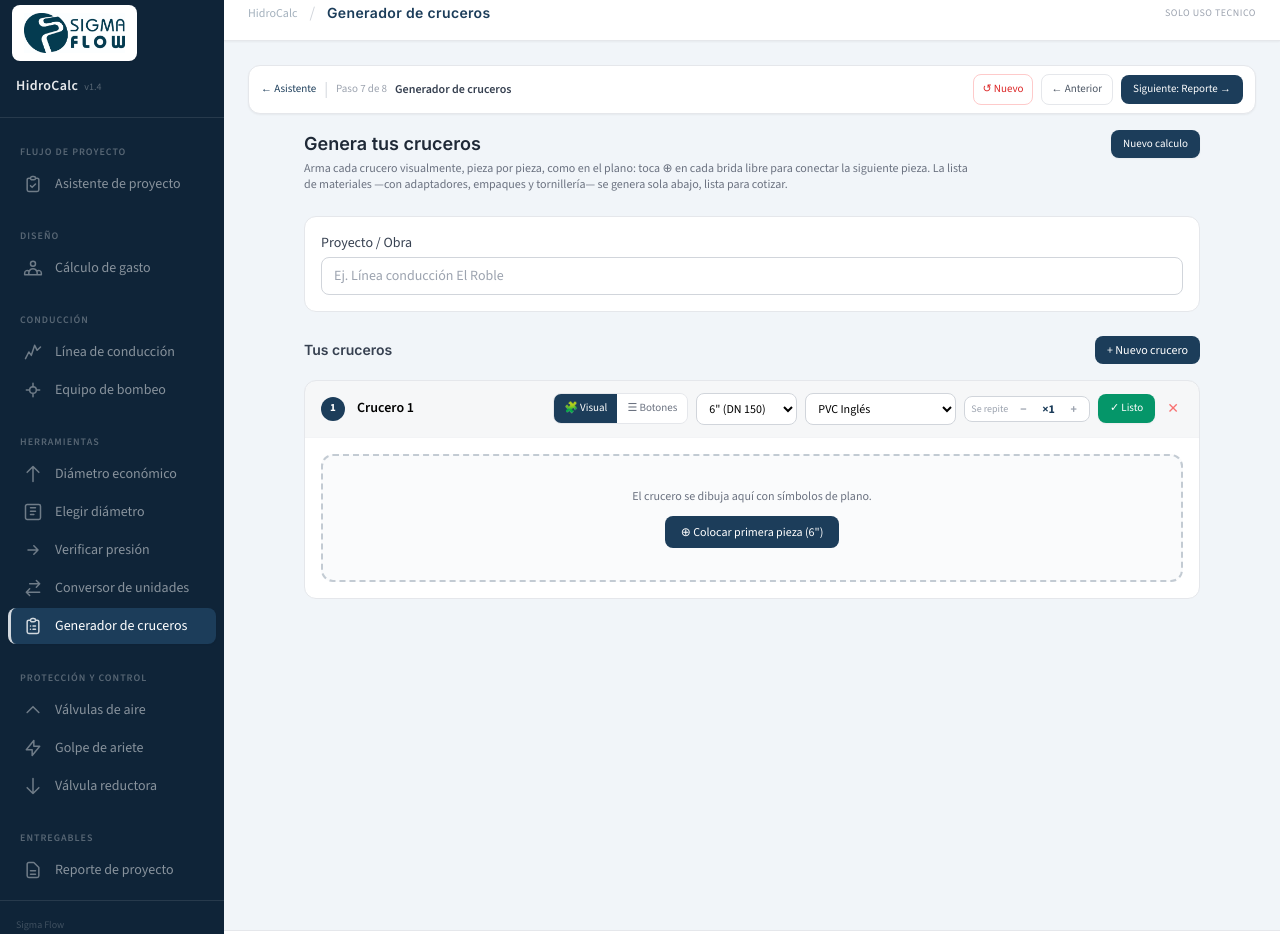
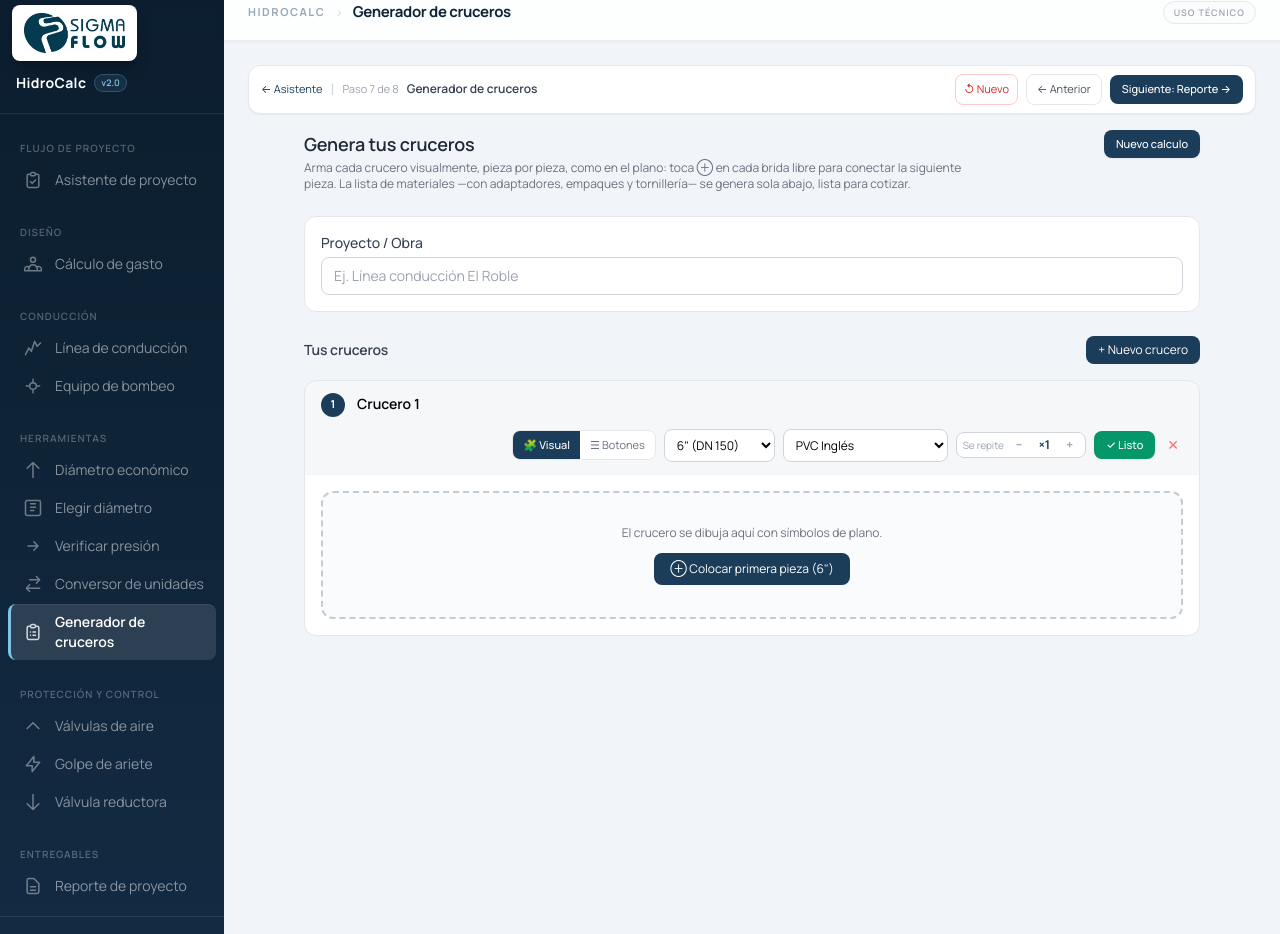
Before and after one commit to simexco/hidrocalc, a Next.js app: page /despiece in a window 1280 px wide. Shown: the part 15-949 px from the top of the page. Built offline with nearby package versions, Linux system fonts and the light colour scheme.

Commit message:
Diseno v2.0 fase 1: tipografia Manrope + JetBrains Mono (SKUs), numeros tabulares, scrollbars y seleccion de marca, sidebar con gradiente y acento cian, header con blur, copyright SHI de Mexico, version unificada v2.0

```diff
--- a/src/app/globals.css
+++ b/src/app/globals.css
@@ -1,17 +1,47 @@
-@import url('https://fonts.googleapis.com/css2?family=Inter:wght@300;400;500;600;700;800&family=Source+Sans+3:wght@300;400;500;600;700&display=swap');
+@import url('https://fonts.googleapis.com/css2?family=Manrope:wght@300;400;500;600;700;800&family=JetBrains+Mono:wght@400;500;600&display=swap');
 
 @tailwind base;
 @tailwind components;
 @tailwind utilities;
 
 body {
-  font-family: 'Source Sans 3', 'Inter', system-ui, sans-serif;
+  font-family: 'Manrope', 'Inter', system-ui, -apple-system, sans-serif;
   -webkit-font-smoothing: antialiased;
   -moz-osx-font-smoothing: grayscale;
+  text-rendering: optimizeLegibility;
 }
 
 h1, h2, h3, h4, h5, h6 {
-  font-family: 'Inter', 'Source Sans 3', system-ui, sans-serif;
+  font-family: 'Manrope', system-ui, sans-serif;
+  letter-spacing: -0.01em;
+}
+
+/* Números tabulares en tablas y resultados: columnas perfectamente alineadas */
+table, .tabular {
+  font-variant-numeric: tabular-nums;
+}
+
+/* SKUs y código con monoespaciada profesional */
+code, pre, .font-mono {
+  font-family: 'JetBrains Mono', ui-monospace, 'Cascadia Code', monospace;
+}
+
+/* Selección de texto con la marca */
+::selection {
+  background: #1C3D5A;
+  color: #fff;
+}
+
+/* Scrollbars finos y discretos */
+::-webkit-scrollbar { width: 10px; height: 10px; }
+::-webkit-scrollbar-track { background: transparent; }
+::-webkit-scrollbar-thumb { background: #c3ccd8; border-radius: 8px; border: 2px solid #f1f5f9; }
+::-webkit-scrollbar-thumb:hover { background: #9fb0c2; }
+
+/* Foco accesible con la marca */
+:focus-visible {
+  outline: 2px solid #1C3D5A;
+  outline-offset: 2px;
 }
 
 @media print {
--- a/src/app/page.tsx
+++ b/src/app/page.tsx
@@ -95,7 +95,7 @@ export default function Home() {
       <div className="w-full border-b border-white/10 px-6 py-3">
         <div className="max-w-6xl mx-auto flex items-center justify-between">
           <span className="text-white/40 text-xs tracking-widest uppercase font-medium">Herramienta de Ingeniería</span>
-          <span className="text-white/30 text-xs">v1.3</span>
+          <span className="text-white/30 text-xs">v2.0</span>
         </div>
       </div>
 
--- a/src/components/layout/HidroCalcFooter.tsx
+++ b/src/components/layout/HidroCalcFooter.tsx
@@ -6,12 +6,12 @@ export function HidroCalcFooter() {
   return (
     <footer className="bg-white border-t border-gray-200" style={{ height: 36 }}>
       <div className="h-full flex items-center justify-center text-[11px] text-gray-400 gap-2 tracking-wide">
-        <span className="font-medium text-[#1C3D5A]/50">HidroCalc</span>
+        <span className="font-semibold text-[#1C3D5A]/50">HidroCalc</span>
         <span>&middot;</span>
-        <span>Sigma Flow</span>
+        <span>v2.0</span>
         <span>&middot;</span>
-        <span>v1.3</span>
-        <span>&middot;</span>
+        <span className="hidden sm:inline">© 2026 S.H.I. de México — Todos los derechos reservados</span>
+        <span className="hidden sm:inline">&middot;</span>
         <GlossaryButton />
       </div>
     </footer>
--- a/src/components/layout/HidroCalcHeader.tsx
+++ b/src/components/layout/HidroCalcHeader.tsx
@@ -99,22 +99,22 @@ export function HidroCalcHeader() {
   const help = Object.entries(moduleHelp).find(([path]) => pathname.startsWith(path))?.[1];
 
   return (
-    <header className="bg-white border-b border-gray-200 shadow-sm" style={{ height: 56 }}>
+    <header className="bg-white/85 backdrop-blur-md border-b border-gray-200/80 shadow-[0_1px_3px_rgba(15,36,56,0.05)]" style={{ height: 56 }}>
       <div className="h-full px-6 flex items-center justify-between">
-        <div className="flex items-center gap-3">
-          <Link href="/" className="text-xs text-[#1C3D5A]/40 hover:text-[#1C3D5A] transition-colors font-medium">
+        <div className="flex items-center gap-2.5">
+          <Link href="/" className="text-[11px] font-bold text-[#1C3D5A]/45 hover:text-[#1C3D5A] transition-colors tracking-[0.14em] uppercase">
             HidroCalc
           </Link>
           {moduleName && (
             <>
-              <span className="text-gray-300">/</span>
-              <h1 className="text-sm font-semibold text-[#1C3D5A] tracking-wide">{moduleName}</h1>
+              <span className="text-gray-300 text-xs">›</span>
+              <h1 className="text-[15px] font-bold text-[#0F2438] dark:text-white tracking-tight">{moduleName}</h1>
             </>
           )}
         </div>
         <div className="flex items-center gap-3">
           {help && <HelpButton moduleTitle={help.title} sections={help.sections} />}
-          <span className="text-[10px] text-gray-400 tracking-wider uppercase font-medium hidden sm:block">Solo uso tecnico</span>
+          <span className="text-[9px] text-gray-400 tracking-[0.12em] uppercase font-semibold hidden sm:inline-block border border-gray-200 rounded-full px-2.5 py-1 bg-gray-50/60">Uso técnico</span>
         </div>
       </div>
     </header>
--- a/src/components/layout/HidroCalcSidebar.tsx
+++ b/src/components/layout/HidroCalcSidebar.tsx
@@ -78,16 +78,16 @@ export function HidroCalcSidebar() {
   const pathname = usePathname();
 
   return (
-    <aside className="w-56 bg-[#0F2438] text-white flex flex-col shrink-0 min-h-screen">
+    <aside className="w-56 bg-gradient-to-b from-[#0B1D2E] via-[#0F2438] to-[#132C44] text-white flex flex-col shrink-0 min-h-screen">
       {/* Logo */}
-      <div className="px-3 py-5 border-b border-white/10">
+      <div className="px-3 py-5 border-b border-white/[0.08]">
         <Link href="/" className="block">
           {/* eslint-disable-next-line @next/next/no-img-element */}
-          <img src="/sigmaflow-full.jpg" alt="Sigma Flow" className="h-14 w-auto bg-white rounded-lg px-3 py-2 shadow-sm" />
+          <img src="/sigmaflow-full.jpg" alt="Sigma Flow" className="h-14 w-auto bg-white rounded-lg px-3 py-2 shadow-lg shadow-black/20" />
         </Link>
-        <div className="mt-3 px-1">
-          <span className="text-sm font-semibold text-white/90 tracking-wide">HidroCalc</span>
-          <span className="text-[10px] text-white/30 ml-1.5">v1.4</span>
+        <div className="mt-3 px-1 flex items-center gap-2">
+          <span className="text-sm font-bold text-white tracking-wide">HidroCalc</span>
+          <span className="text-[9px] font-semibold text-[#7FC4E8] bg-[#7FC4E8]/10 border border-[#7FC4E8]/25 rounded-full px-1.5 py-px">v2.0</span>
         </div>
       </div>
 
@@ -106,10 +106,10 @@ export function HidroCalcSidebar() {
                   <Link
                     key={mod.href}
                     href={mod.href}
-                    className={`flex items-center gap-3 px-3 py-2 rounded-lg text-sm transition-all ${
+                    className={`flex items-center gap-3 px-3 py-2 rounded-lg text-sm transition-all duration-150 ${
                       isActive
-                        ? "bg-[#1C3D5A] text-white font-medium border-l-[3px] border-white/80 shadow-sm"
-                        : "text-white/50 hover:bg-white/5 hover:text-white/80 border-l-[3px] border-transparent"
+                        ? "bg-white/[0.12] text-white font-semibold border-l-[3px] border-[#7FC4E8] shadow-[inset_0_1px_0_rgba(255,255,255,0.06)]"
+                        : "text-white/50 hover:bg-white/[0.06] hover:text-white/85 hover:translate-x-0.5 border-l-[3px] border-transparent"
                     }`}
                   >
                     <span className="shrink-0 opacity-80"><Icon>{mod.icon}</Icon></span>
@@ -122,10 +122,11 @@ export function HidroCalcSidebar() {
         ))}
       </nav>
 
-      <div className="px-4 py-4 border-t border-white/10">
-        <p className="text-[10px] text-white/20 leading-relaxed">
+      <div className="px-4 py-4 border-t border-white/[0.08]">
+        <p className="text-[10px] text-white/25 leading-relaxed">
           Sigma Flow<br />Soluciones en Infraestructura Hidráulica
         </p>
+        <p className="text-[9px] text-white/15 mt-2">© 2026 S.H.I. de México<br />Todos los derechos reservados</p>
       </div>
     </aside>
   );
```
